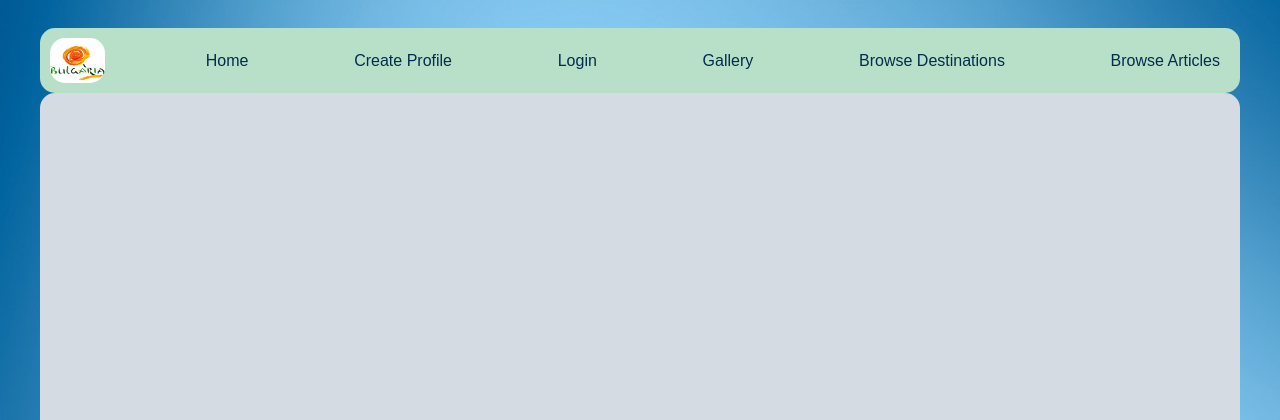
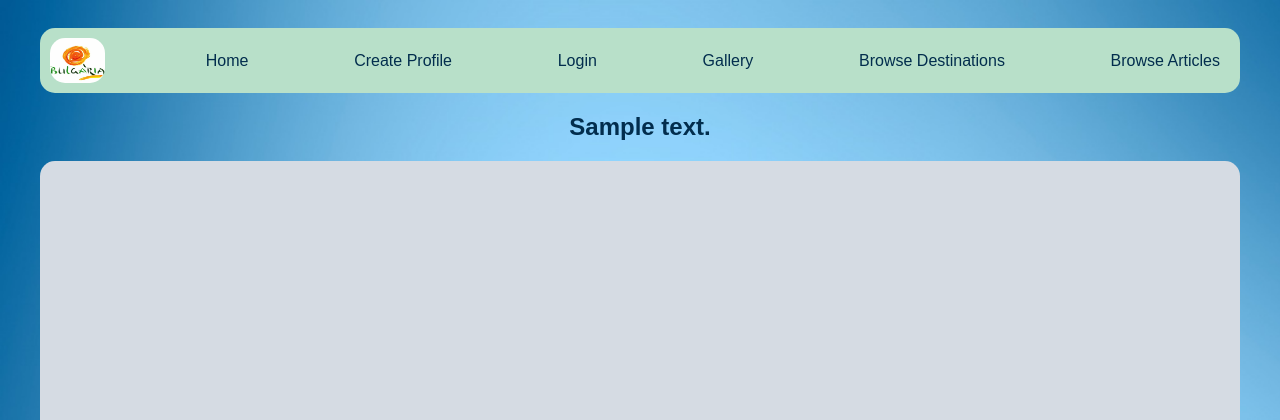
Before and after one commit to Funcrow1349/bg_tourism_guide, a Django app: page /photos/photo/1 in a window 1280 px wide. Shown: the top 420 px of the page. Run offline with Django 4.2, Linux system fonts and the light colour scheme; tables that the repository leaves empty hold one stand-in row (values such as "Sample post"); grey boxes marked "Sample" are stand-in pictures.

Commit message:
Initial commit

```diff
--- a/bg_tourism_guide/photos/views.py
+++ b/bg_tourism_guide/photos/views.py
@@ -43,6 +43,7 @@ def photo_page(request, pk):
     form = CommentForm(request.POST or None)
     comments = photo.comment_set.all()
     tags = photo.tagged_destinations.all()
+
     if form.is_valid():
         comment = form.save(commit=False)
         comment.to_photo = photo
--- a/static/styles/styles.css
+++ b/static/styles/styles.css
@@ -867,3 +867,8 @@ form.destination-filter-form button:hover {
 .photo_detail_image-container button:hover {
     background-color: #2980b9;
 }
+
+.photo_detail_image-container h2 {
+    color: #022d4d;
+    text-align: center;
+}
--- a/templates/photos/photo_page.html
+++ b/templates/photos/photo_page.html
@@ -1,6 +1,8 @@
 {% extends 'base.html' %}
 {% block content %}
     <div class="photo_detail_image-container">
+        <h2>{{ photo.description }}</h2>
+
         <img src="{{ photo.photo }}" alt="">
         <p>Location: {{ photo.location }} | Date of publication: {{ photo.date_of_publication }} |
             Author: <a href="{% url 'user details' photo.uploaded_by.id %}">{{ photo.uploaded_by }}</a></p>
@@ -40,4 +42,5 @@
             </div>
         {% endif %}
     </div>
+
 {% endblock %}
```
